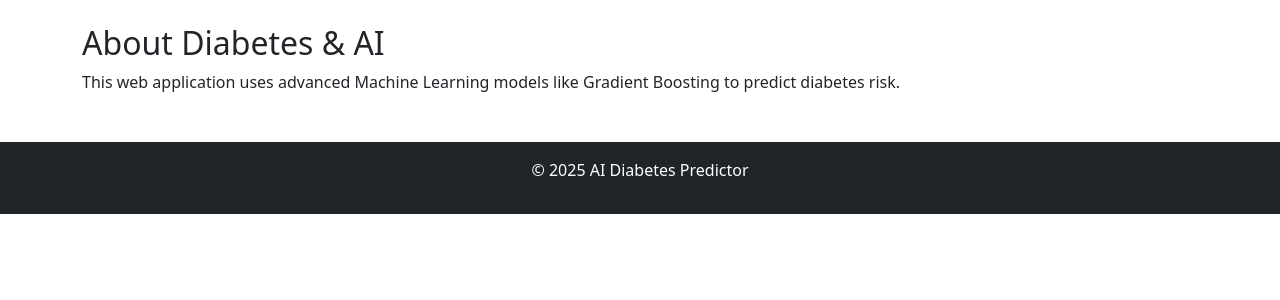
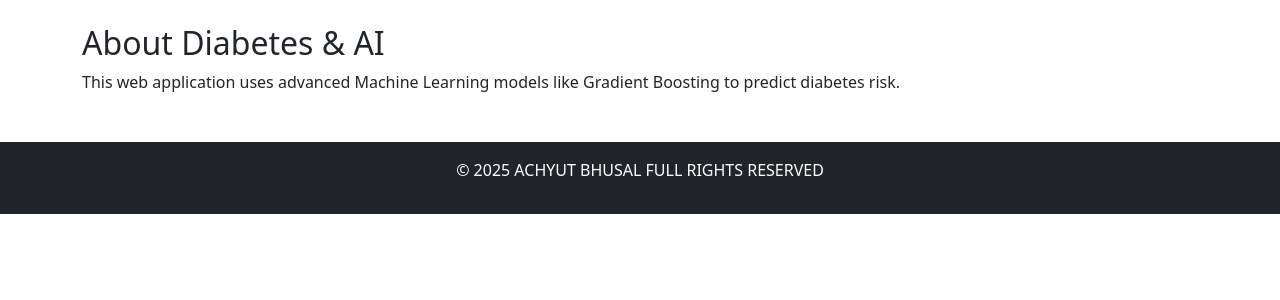
Before and after one commit to achyutbhusal805-art/AI, a Flask app: page /about in a window 1280 px wide. Shown: the part 56-356 px from the top of the page. Run offline with Flask 3, Linux system fonts and the light colour scheme; parts of the project's set-up code (start-up, migrations or seed data) failed here and were passed over.

Commit message:
Update base.html

```diff
--- a/templates/base.html
+++ b/templates/base.html
@@ -26,7 +26,7 @@
     </div>
 
     <footer class="footer bg-dark text-white text-center mt-5 p-3">
-        <p>© 2025 AI Diabetes Predictor</p>
+        <p>© 2025 ACHYUT BHUSAL FULL RIGHTS RESERVED</p>
     </footer>
 </body>
 </html>
```
